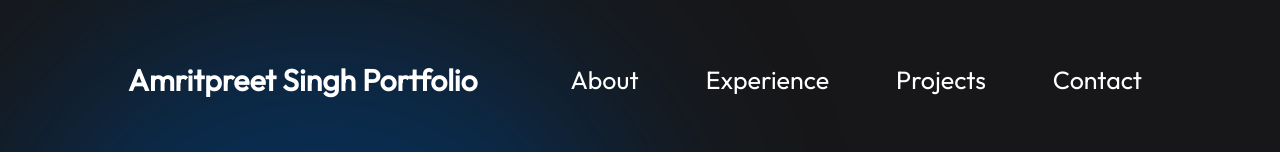
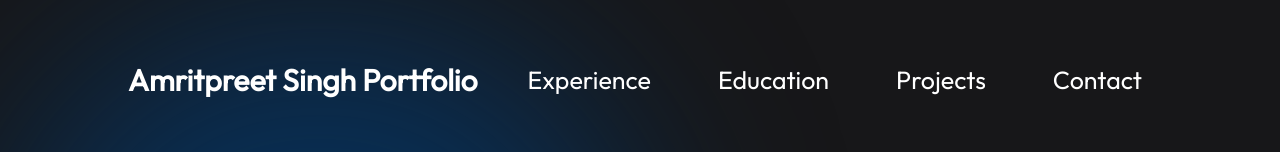
Before and after one commit to amritprsingh/Portfolio-Amripreet-Singh, a React (Vite) app: page / in a window 1280 px wide. Shown: the top 152 px of the page. Built offline with nearby package versions, Linux system fonts and the light colour scheme.

Commit message:
Update Navbar.jsx

```diff
--- a/src/components/Navbar/Navbar.jsx
+++ b/src/components/Navbar/Navbar.jsx
@@ -27,10 +27,10 @@
           onClick={() => setMenuOpen(false)}
         >
           <li>
-            <a href="#about">About</a>
+            <a href="#experience">Experience</a>
           </li>
           <li>
-            <a href="#experience">Experience</a>
+            <a href="#about">Education</a>
           </li>
           <li>
             <a href="#projects">Projects</a>
```
